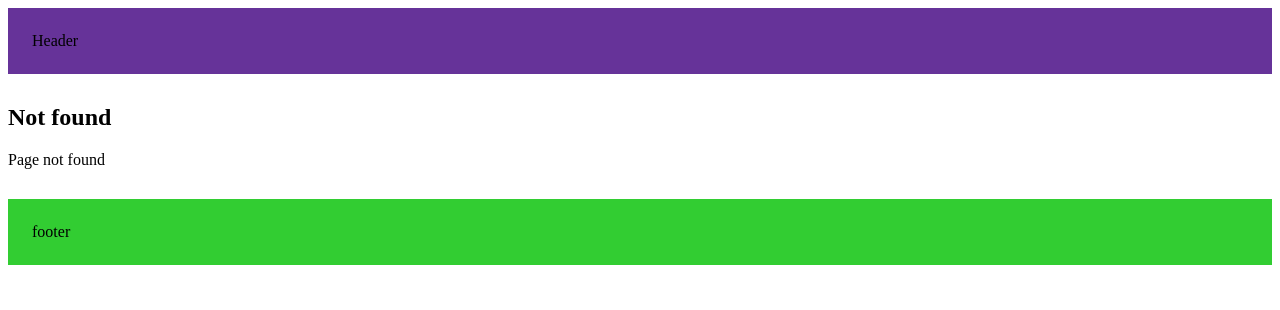
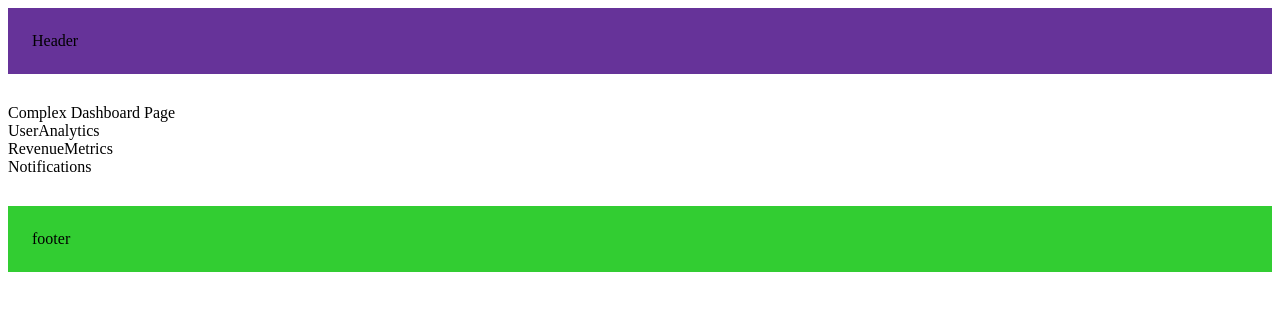
Before and after one commit to Beaskyy/nexjs14, a Next.js app: page /complex-dashboard in a window 1280 px wide. Before the commit this address had no page. Shown: the top 310 px of the page. Built offline with nearby package versions, Linux system fonts and the light colour scheme.

Commit message:
recovering error

```diff
--- /dev/null
+++ b/src/app/complex-dashboard/@notifications/page.tsx
@@ -0,0 +1,9 @@
+import React from 'react'
+
+const Notifications = () => {
+  return (
+    <div>Notifications</div>
+  )
+}
+
+export default Notifications
--- /dev/null
+++ b/src/app/complex-dashboard/@revenue/page.tsx
@@ -0,0 +1,9 @@
+import React from 'react'
+
+const RevenueMetrics = () => {
+  return (
+    <div>RevenueMetrics</div>
+  )
+}
+
+export default RevenueMetrics
--- /dev/null
+++ b/src/app/complex-dashboard/@users/page.tsx
@@ -0,0 +1,7 @@
+import React from "react";
+
+const UserAnalytics = () => {
+  return <div>UserAnalytics</div>;
+};
+
+export default UserAnalytics;
--- /dev/null
+++ b/src/app/complex-dashboard/layout.tsx
@@ -0,0 +1,31 @@
+import Notifications from "@/components/notifications";
+import RevenueMetrics from "@/components/revenue-metrics";
+import UserAnalytics from "@/components/user-analytics";
+import React from "react";
+
+const DashboardLayout = ({
+  children,
+  users,
+  notifications,
+  revenue,
+}: {
+  children: React.ReactNode;
+  notifications: React.ReactNode;
+  revenue: React.ReactNode;
+  users: React.ReactNode;
+}) => {
+  return (
+    <>
+      <div>{children}</div>
+      <div className="flex">
+        <div className="flex flex-col">
+          <div>{users}</div>
+          <div>{revenue}</div>
+        </div>
+        <div className="flex flex-1">{notifications}</div>
+      </div>
+    </>
+  );
+};
+
+export default DashboardLayout;
--- /dev/null
+++ b/src/app/complex-dashboard/page.tsx
@@ -0,0 +1,9 @@
+import React from 'react'
+
+const ComplexDashboardPage = () => {
+  return (
+    <div>Complex Dashboard Page</div>
+  )
+}
+
+export default ComplexDashboardPage
--- /dev/null
+++ b/src/components/notifications.tsx
@@ -0,0 +1,9 @@
+import React from 'react'
+
+const Notifications = () => {
+  return (
+    <div>Notifications</div>
+  )
+}
+
+export default Notifications
--- /dev/null
+++ b/src/components/revenue-metrics.tsx
@@ -0,0 +1,9 @@
+import React from 'react'
+
+const RevenueMetrics = () => {
+  return (
+    <div>RevenueMetrics</div>
+  )
+}
+
+export default RevenueMetrics
--- /dev/null
+++ b/src/components/user-analytics.tsx
@@ -0,0 +1,7 @@
+import React from "react";
+
+const UserAnalytics = () => {
+  return <div>UserAnalytics</div>;
+};
+
+export default UserAnalytics;
```
